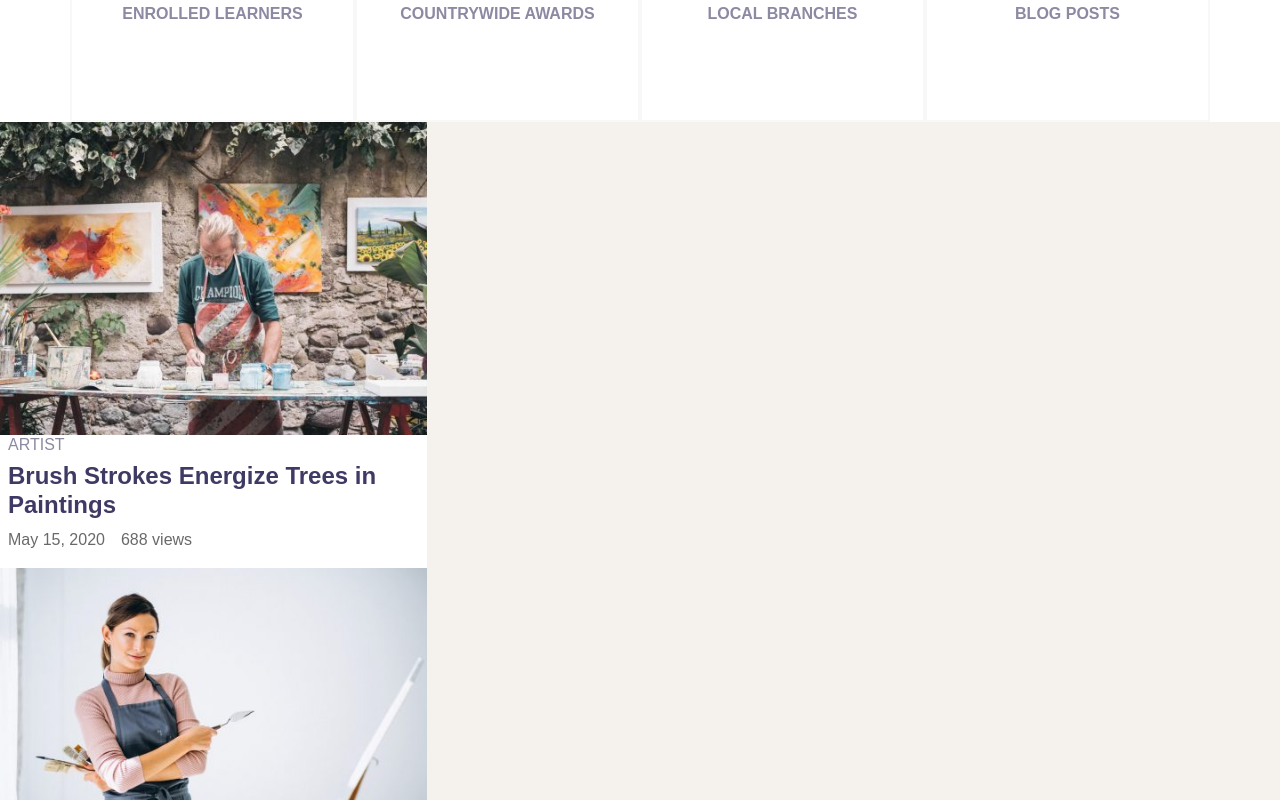
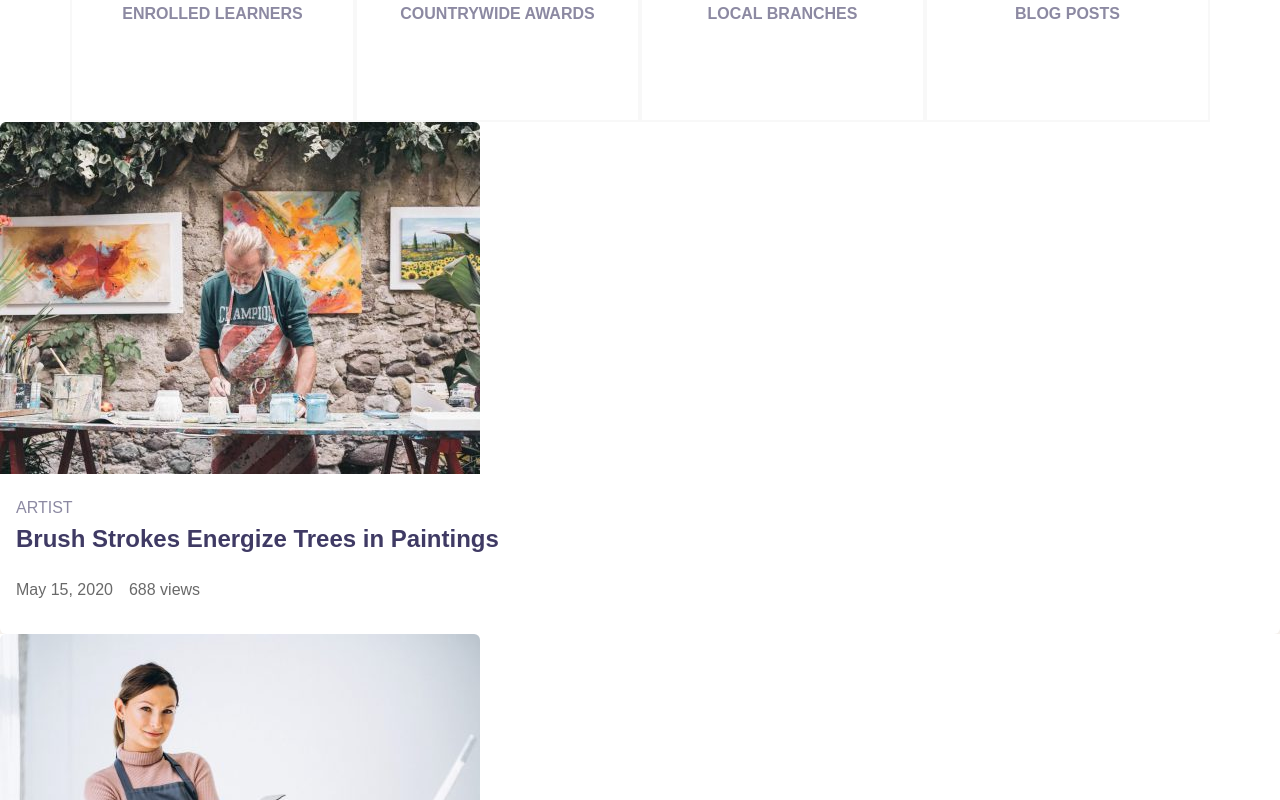
Before and after one commit to marcocareddu/proj-html-vuejs, a Vue app: page / in a window 1280 px wide. Shown: the part 4040-4840 px from the top of the page. Built offline with nearby package versions, Linux system fonts and the light colour scheme.

Commit message:
VUE BestBlogsCard - Added style & spacing

```diff
--- a/src/components/best_blogs/BestblogsCard.vue
+++ b/src/components/best_blogs/BestblogsCard.vue
@@ -5,14 +5,14 @@ export default {
 </script>
 
 <template>
-    <div class="custom-card col-4 bg-white">
+    <div class="bg-white rounded-bottom">
         <div class="">
-            <img :src="`./src/assets/img/${bestblogsData.image}`" class="img-fluid" alt="">
+            <img :src="`./src/assets/img/${bestblogsData.image}`" class="img-fluid rounded-top" alt="">
         </div>
-        <div class="px-2 info-box">
+        <div class="px-3 pt-4 info-box">
             <h6>{{ bestblogsData.type.toUpperCase() }}</h6>
             <h4 class="fw-bolder">{{ bestblogsData.title }}</h4>
-            <div class="d-flex info-lessons">
+            <div class="d-flex py-3">
                 <p class="pe-3">{{ bestblogsData.data }}</p>
                 <p>{{ bestblogsData.views }} views</p>
             </div>
@@ -25,6 +25,12 @@ export default {
 
 h4 {
     color: $tertiaryColor;
+    transition: 0.3s;
+    cursor: pointer;
+
+    &:hover {
+        color: $secondaryColor;
+    }
 }
 
 h6 {
```
